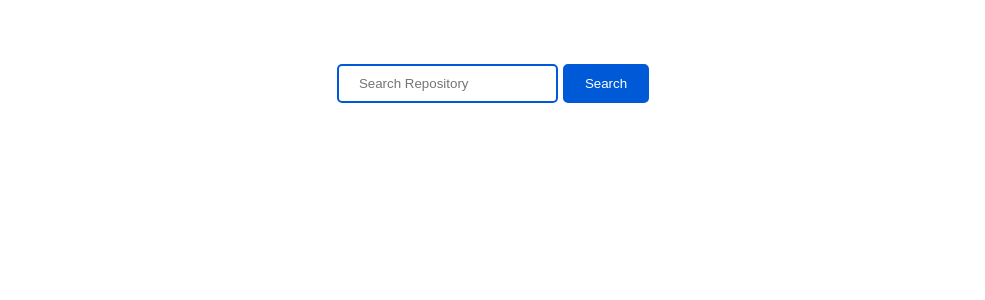
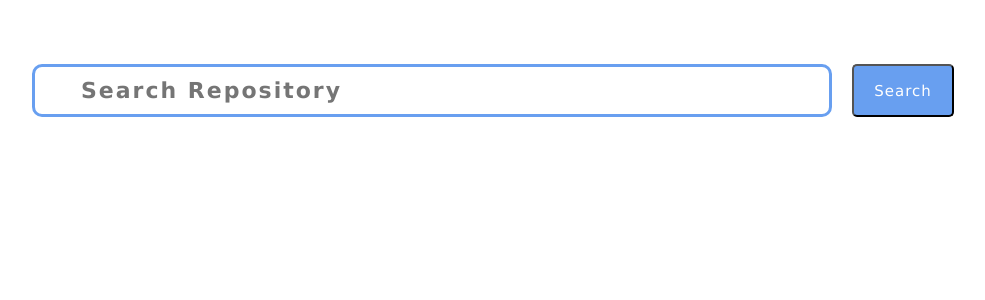
Before and after one commit to ilker1996/github-repo-search, a React (Create React App) app: page / in a window 1280 px wide. Shown: the top 300 px of the page, without its empty margins (147-1132 px from the left). Built offline with nearby package versions, Linux system fonts and the light colour scheme.

Commit message:
Styling components

```diff
--- a/src/App.jsx
+++ b/src/App.jsx
@@ -1,10 +1,10 @@
 import { useCallback, useEffect, useState } from 'react';
 import styled from 'styled-components';
-import axios from 'axios';
 
 import Pagination from './components/Pagination';
 import SearchBox from  './components/SearchBox';
 import CardList from './components/CardList';
+import { fetchRepositories } from './service/api';
 
 const ITEM_PER_PAGE = 30;
 
@@ -14,29 +14,33 @@ const App = () => {
 
   const [repoName, setRepoName] = useState('');
   const [loading, setLoading] = useState(false);
-  const [error, setError] = useState(false);
+  const [error, setError] = useState(null);
+  const [message, setMessage] = useState(null);
   const [items, setItems] = useState([]);
 
   useEffect(() => {
-    const fetchRepositories = () => {
-      setLoading(true);
-      const endpoint = `https://api.github.com/search/repositories`;
-      axios.get(`${endpoint}?q=${repoName} in:name&page=${currentPage}&per_page=${ITEM_PER_PAGE}`)
-      .then(res => {
-        const { total_count, items } = res.data;
-        setPageLimit(Math.ceil(total_count / ITEM_PER_PAGE));
-        setItems(items);
+    const fetch = async () => {
+      try {
+        const response = await fetchRepositories(repoName, currentPage, ITEM_PER_PAGE);
+        console.log(response);
+        if(response.status === 200) {
+          const { total_count, items } = response.data;
+          setPageLimit(Math.ceil(total_count / ITEM_PER_PAGE));
+          setItems(items);
+          setMessage(`${items.length} results found`);
+          setLoading(false);
+          console.log(!loading && !error);
+          console.log(items && items.length > 0);
+        }
+      } catch (error) {
+        console.log(error.message);
+        setError('Something went wrong! Try again');
         setLoading(false);
-      })
-      .catch(err => {
-        console.err(err);
-        setError(true);
-        setLoading(false);
-      })
-    }
+      }
+    };
 
     if(repoName && currentPage) {
-      fetchRepositories();
+      fetch();
     }
   }, [repoName, currentPage]);
 
@@ -54,26 +58,23 @@ const App = () => {
   }, [currentPage]);
 
   const changePage = useCallback((number) => {
-    console.log(number);
-    console.log(pageLimit);
     if(number > 0 && number <= pageLimit) {
       setCurrentPage(number);
     }
   }, [pageLimit]);
 
-  if(error) {
-    return <h1>Something went wrong! Try again</h1>
-  }
-
   return (
     <Container>
       <SearchBox
+        loading={loading}
         containerStyle={styles.searchbox}
         placeholder="Search Repository"
         buttonText="Search"
         onSubmit={setRepoName}
       />
-      {!loading && items && items.length > 0 &&
+      {error && <Error>{error}</Error>}
+      {!loading && !error && message && <Message>{message}</Message>}
+      {!loading && !error && items && items.length > 0 &&
         <>
           <CardList items={items}/>
           <Pagination
@@ -94,16 +95,32 @@ const App = () => {
 const Container = styled.div`
   display: flex;
   flex-direction: column;
-  margin: 5%;
+  padding: 5%;
 `
-
+const Error = styled.h1`
+  align-self: center;
+  text-align: center;
+  font-family: Verdana, sans-serif;
+  font-size: 25px;
+  letter-spacing: 2px;
+`
+const Message = styled.p`
+  align-self: center;
+  text-align: center;
+  color: rgba(0, 0, 0, .8);
+  font-family: Verdana, sans-serif;
+  font-size: 20px;
+  letter-spacing: 2px;
+  font-weight: 500;
+  margin-bottom: 20px;
+`
 const styles = {
   searchbox: {
-    marginBottom: '5%',
+    marginBottom: '10px',
   },
   pagination: {
-    marginTop: '5%',
-    marginBottom: '5%',
+    marginTop: '30px',
+    marginBottom: '30px',
   }
 }
 
--- a/src/components/Card.jsx
+++ b/src/components/Card.jsx
@@ -1,6 +1,21 @@
 import React from 'react';
 import styled from 'styled-components';
 import ReactTimeago from 'react-timeago';
+
+function stringToRGB(str) {
+  if(!str) {
+    return "#FFFFFF";
+  }
+
+  let hash = 0;
+  for (let i = 0; i < str.length; i++) {
+    hash = str.charCodeAt(i) + ((hash << 1) + hash * 16);
+  }
+
+  const c = (hash & 0x00FFFFFF).toString(16).toUpperCase();
+
+  return "#" + "000000".substring(0, 6 - c.length) + c
+}
 
 const Card = ({ item }) => {
   const {
@@ -10,9 +25,7 @@ const Card = ({ item }) => {
     link,
     owner,
     owner_avatar,
-    owner_link,
     updated_at,
-    star_count
   } = {
     title: item.name,
     description: item.description,
@@ -20,60 +33,164 @@ const Card = ({ item }) => {
     link: item.html_url,
     owner: item.owner.login,
     owner_avatar: item.owner.avatar_url,
-    owner_link: item.owner.html_url,
     updated_at: item.updated_at,
-    star_count: item.stargazers_count,
   }
 
   return (
     <Container>
       <OwnerInfo>
-        <a href={owner_link}>
-          <Avatar src={owner_avatar}/>
-        </a>
-        <Title>{owner}</Title>
+        <Avatar src={owner_avatar}/>
+        <OwnerName>{owner}</OwnerName>
       </OwnerInfo>
       <RepositoryInfo>
-        <a href={link}>
+        <Link href={link}>
           <Title>{title}</Title>
-        </a>
+        </Link>
         <Description>{description}</Description>
-        <Star>{star_count}</Star>
-        <Language>{language}</Language>
-        <ReactTimeago date={updated_at} />
+        <Byline>
+          {language &&
+            <Language>
+              <Circle style={{backgroundColor: stringToRGB(language)}} />
+              {language}
+            </Language>
+          }
+          {updated_at &&
+            <Time>
+              <ReactTimeago date={updated_at} />
+            </Time>
+          }
+        </Byline>
+
       </RepositoryInfo>
     </Container>
   )
 }
 
 const Container = styled.div`
+  background-image: linear-gradient(to bottom, #F4E8D2 , #FFFFFF);
   display: flex;
   flex-direction: row;
-  border: solid 2px #3a3a3a;
-  border-radius: 5px;
+  border: solid 4px #3a3a3a;
+  border-radius: 15px;
+  padding: 10px;
+  margin-bottom: 20px;
+  &:hover {
+    background-image: linear-gradient(to top, #F4E8D2 , #FFFFFF);
+    transition-duration: .5s;
+    transform: scale(1.1, 1.1);
+  }
 `
 const OwnerInfo = styled.div`
-  padding: 10px;
+  display: flex;
+  flex-direction: column;
+  align-items: center;
+  justify-content: space-between;
+  width: 20%;
+  margin-right: 20px;
+`
+const OwnerName = styled.h1`
+  color: rgba(0, 0, 0, .7);
+  font-family: American Typewriter, serif;
+  font-size: 15px;
+  letter-spacing: 3px;
+  white-space: nowrap;
+  overflow: hidden;
+  text-overflow: ellipsis;
+  text-align: center;
+  width: 100%;
 `
 const RepositoryInfo = styled.div`
-  padding: 10px;
+  flex: 1;
+  display: flex;
+  flex-direction: column;
+  margin-left: 20px;
+  margin-right: 10px;
+`
+const Link = styled.a`
+  flex: 1;
+  border: solid 3px #000000;
+  border-radius: 20px;
+  border-top-style: none;
+  border-left-style: none;
+  border-right-style: none;
+  text-decoration: none;
+  cursor: pointer;
+  &:hover {
+    transition-duration: 1s;
+    transform: scale(0.9);
+  }
+  &:hover h1{
+    color: #58A6FF;
+    transition-duration: 1s;
+    transform: translateY(-10px) scale(1.2);
+    text-shadow: 3px 3px 15px rgba(256, 256, 256, .5);
+    letter-spacing: 5px;
+  }
+  &:active h1{
+    color: #FFFFFF;
+    transition-duration: 1s;
+    transform: translateY(0) scale(1, 1);
+    text-shadow: 3px 3px 15px rgba(0, 0, 0, .5);
+    letter-spacing: 5px;
+  }
+  &:active {
+    background-color: #58A6FF;
+  }
 `
 const Title = styled.h1`
-  font-size: 30px;
+  color: black;
+  font-family: Verdana, American Typewriter, serif;
+  font-size: 22px;
+  letter-spacing: 3px;
   text-align: center;
 `
-const Description = styled.p`
-  font-size: 15px;
+const Description = styled.h2`
+  flex: 1;
   text-align: center;
+  font-family: Lucida Sans;
+  font-size: 17px;
+  letter-spacing: 2px;
+  font-weight: bold;
 `
-const Language = styled.p`
+const Byline = styled.span`
+  display: flex;
+  flex-direction: row;
+  align-items: center;
+  justify-content: space-between;
+`
+const Circle = styled.div`
+  background-color: red;
+  height: 15px;
+  width: 15px;
+  margin-right: 10px;
+  border-radius: 50%;
+`
+const Language = styled.div`
+  display: flex;
+  flex-direction: row;
+  align-items: center;
+  justify-content: space-between;
+  text-align: center;
+  font-family: Optima, sans-serif;
+  font-size: 13px;
+  letter-spacing: 2x;
+  font-weight: 600;
+`
+const Time = styled.p`
+  align-self: center;
+  text-align: center;
+  font-family: Optima, sans-serif;
+  font-size: 12px;
+  letter-spacing: 2px;
+  font-weight: 600;
+`
 
-`
-const Star = styled.p`
-
-`
 const Avatar = styled.img`
-  width: 100%;
+  margin-top: 10px;
+  border: solid 10px rgba(100, 100, 100, .5);
+  border-radius: 50%;
+  height: 50%;
+  width: 50%;
 `
 
 export default Card;
--- a/src/components/CardList.jsx
+++ b/src/components/CardList.jsx
@@ -4,7 +4,7 @@ import styled from 'styled-components';
 import Card from './Card';
 
 const CardList = ({ items }) => {
-  if(!items || items.length <= 0 ) {
+  if(!items) {
     return null;
   }
 
--- a/src/components/Pagination.jsx
+++ b/src/components/Pagination.jsx
@@ -1,11 +1,16 @@
-import React, { useCallback } from 'react';
+import React from 'react';
 import styled from 'styled-components';
 
 const Pagination = ({ containerStyle, currentPage, pageLimit, pageRange, goToPreviousPage, goToNextPage, changePage}) => {
-  const getPaginationGroup = useCallback(() => {
+  if(currentPage <= 0) {
+    return null;
+  }
+
+
+  const getPaginationGroup = () => {
     const start = Math.floor((currentPage - 1) / pageRange) * pageRange;
     return new Array(pageRange).fill().map((_, idx) => start + idx + 1);
-  }, [currentPage, pageRange]);
+  };
 
   return (
     <Container style={containerStyle}>
@@ -23,7 +28,7 @@ const Pagination = ({ containerStyle, currentPage, pageLimit, pageRange, goToPre
             changePage(number);
           }}
         >
-          <Span>{item}</Span>
+          {item}
         </MiddleButton>
       ))}
 
@@ -55,8 +60,10 @@ const Button = styled.button`
   `}
 `
 const MiddleButton = styled.button`
+  align-items: center;
+  justify-content: center;
   background: #ffffff;
-  border: 2px solid #666;
+  border: 2px dashed #666;
   padding: 10px 15px;
   border-radius: 50%;
   height: 45px;
@@ -70,11 +77,5 @@ const MiddleButton = styled.button`
     pointer-events: none;
   `}
 `
-const Span = styled.span`
-  position: absolute;
-  top: 50%;
-  left: 50%;
-  transform: translate(-50%, -50%);
-`
 
 export default React.memo(Pagination);
--- a/src/components/SearchBox.jsx
+++ b/src/components/SearchBox.jsx
@@ -1,8 +1,8 @@
 import React, { useEffect, useRef, useState } from 'react';
+import styled from 'styled-components';
+import { Audio } from  'react-loader-spinner'
 
-import styled from 'styled-components';
-
-const SearchBox = ({ placeholder, buttonText, onSubmit, containerStyle }) => {
+const SearchBox = ({ loading, placeholder, buttonText, onSubmit, containerStyle }) => {
   const inputRef = useRef();
   const [query, setQuery] = useState('');
 
@@ -12,6 +12,11 @@ const SearchBox = ({ placeholder, buttonText, onSubmit, containerStyle }) => {
 
   return (
     <Container style={containerStyle}>
+      <Span>
+        {loading ?
+          <Audio height="25" width="25" color='#689FF0'/>
+          : <div style={{ width: 25, height: 25 }}  /> // Placeholder
+        }
         <Input
           ref={inputRef}
           type="text"
@@ -19,6 +24,7 @@ const SearchBox = ({ placeholder, buttonText, onSubmit, containerStyle }) => {
           value={query}
           onChange={event => setQuery(event.target.value)}
         />
+      </Span>
       <Button onClick={() => {
         if(query) {
           onSubmit(query);
@@ -32,25 +38,38 @@ const SearchBox = ({ placeholder, buttonText, onSubmit, containerStyle }) => {
 
 const Container = styled.div`
   align-self: center;
+  display: flex;
+  flex-direction: row;
+  width: 80%;
+`
+const Span = styled.span`
+  flex: 1;
+  display: flex;
+  flex-direction: row;
+  border: solid 3px #689FF0;
+  border-radius: 10px;
+  padding: 10px;
+  margin-right: 20px;
 `
 const Input = styled.input`
-  padding: 10px 20px;
-  border: solid 2px #686868;
-  border-radius: 5px;
-  margin-right: 5px;
+  border:none;
   outline: none;
-  &:focus {
-    border-color: #005ad8;
-    transition: 0.5s;
-  }
+  color: black;
+  font-family: Verdana, American Typewriter, serif;
+  font-size: 22px;
+  letter-spacing: 2px;
+  font-weight: bold;
+  margin-left: 10px;
+  width: 100%;
 `
 const Button = styled.button`
+  background-color: #689FF0;
+  border-radius: 5px;
   padding: 10px 20px;
-  border: solid 2px #005ad8;
-  border-radius: 5px;
-  background-color: #005ad8;
-  color: white;
-  outline: none;
+  color: #FFFEFD;
+  font-family: Verdana, American Typewriter, serif;
+  font-size: 15px;
+  letter-spacing: 1px;
   cursor: pointer;
 `
 
```
Lines whose indentation alone changed are shown as unchanged.
